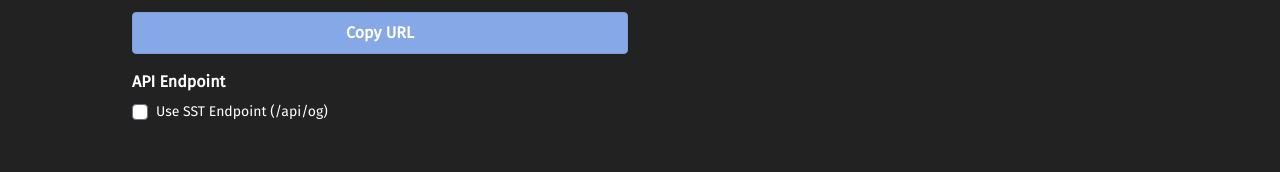
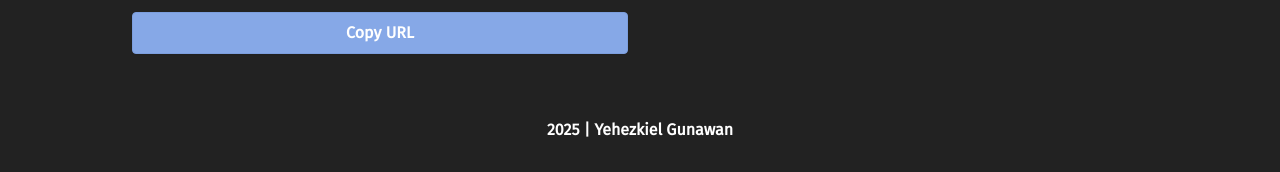
Before and after one commit to yehezkielgunawan/vercel-og, a Next.js app: page / in a window 1280 px wide. Shown: the part 518-690 px from the top of the page. Built offline with nearby package versions, Linux system fonts and the light colour scheme; no server answers.

Commit message:
refactor: simplify OG URL generation by removing endpoint toggle and cleaning up state management

```diff
--- a/src/pages/index.tsx
+++ b/src/pages/index.tsx
@@ -16,10 +16,9 @@ const Home: NextPage = () => {
 	const [socialMedia, setSocialMedia] = useState<string>("Twitter: @yehezgun");
 	const [siteName, setSiteName] = useState<string>("yehezgun.com");
 	const [isCopied, setIsCopied] = useState<boolean>(false);
-	const [useSST, setUseSST] = useState<boolean>(false);
 
-	// Choose endpoint based on deployment or user preference
-	const apiEndpoint = useSST ? "/api/og-sst" : "/api/og";
+	// Always use /api/og as the endpoint
+	const apiEndpoint = "/api/og";
 
 	const ogUrl = new URL(
 		`${apiEndpoint}?title=${title}&desc=${desc}${
@@ -136,25 +135,6 @@ const Home: NextPage = () => {
 					<Button block variant="secondary" onClick={() => onCopied()}>
 						Copy URL
 					</Button>
-
-					{/* Endpoint Toggle for Testing */}
-					<div className="flex flex-col gap-2">
-						<label className="font-bold" htmlFor="API Endpoint Label">
-							API Endpoint
-						</label>
-						<div className="flex items-center gap-2">
-							<input
-								type="checkbox"
-								id="useSST"
-								checked={useSST}
-								onChange={(e) => setUseSST(e.target.checked)}
-								className="rounded"
-							/>
-							<label htmlFor="useSST" className="text-sm">
-								Use SST Endpoint ({useSST ? "/api/og-sst" : "/api/og"})
-							</label>
-						</div>
-					</div>
 				</section>
 				<section className="flex w-full flex-col gap-4">
 					<figure>
```
